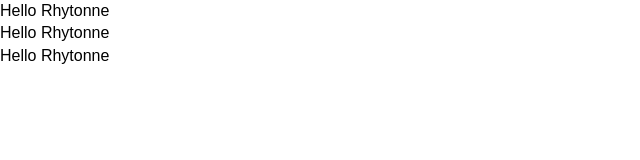
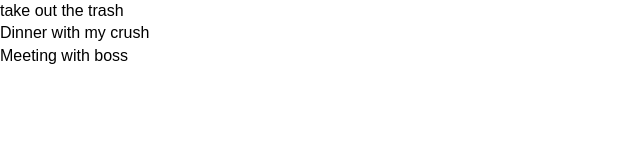
Before and after one commit to rai8/to-do-app, a React (Create React App) app: page / in a window 1280 px wide. Shown: the top 160 px of the page, without its empty margins (0-640 px from the left). Built offline with nearby package versions, Linux system fonts and the light colour scheme.

Commit message:
propTypes validation

```diff
--- a/src/components/TodoItem.js
+++ b/src/components/TodoItem.js
@@ -1,15 +1,18 @@
 //press RCE to automatically generate your component, that is if you have es7, react---- installed
 
 import React, { Component } from "react";
-
+import PropTypes from "prop-types";
 export class TodoItem extends Component {
   render() {
     return (
       <div>
-        <p> Hello Rhytonne</p>
+        <p> {this.props.todo.title}</p>
       </div>
     );
   }
 }
-
+//proptypes
+TodoItem.propTypes = {
+  todo: PropTypes.object.isRequired
+};
 export default TodoItem;
--- a/src/components/Todos.js
+++ b/src/components/Todos.js
@@ -2,10 +2,14 @@
 
 import React, { Component } from "react";
 import TodoItem from "./TodoItem";
+import PropTypes from "prop-types";
 class Todos extends Component {
   render() {
-    return this.props.todos.map(todo => <TodoItem />);
+    return this.props.todos.map(todo => <TodoItem key={todo.id} todo={todo} />);
   }
 }
-
+//proptypes
+Todos.propTypes = {
+  todos: PropTypes.array.isRequired
+};
 export default Todos;
```
